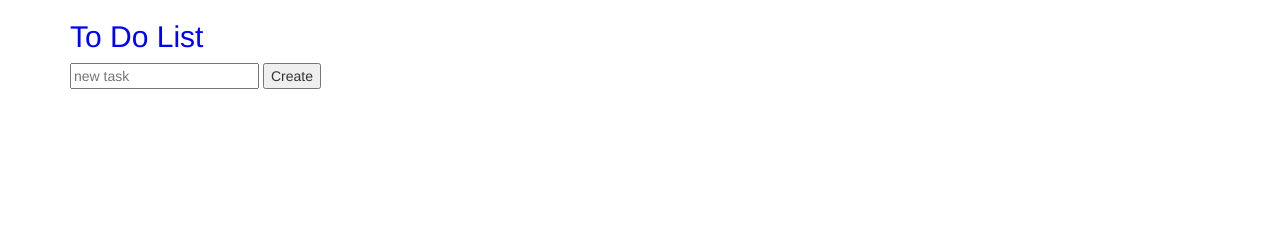
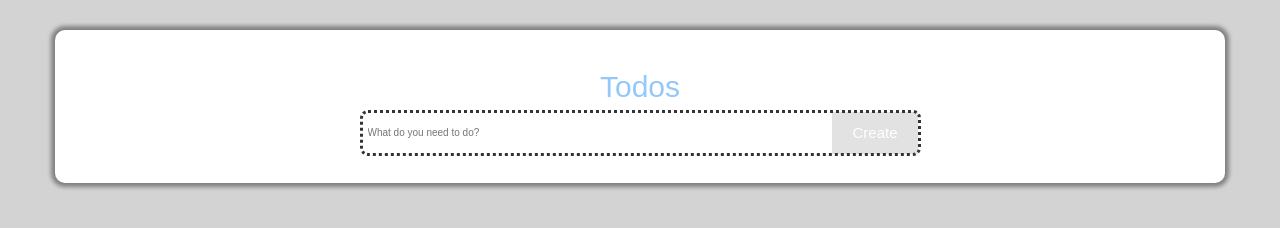
Before and after one commit to CSukalski/fluffy-goggles, a plain HTML site: page index.html in a window 1280 px wide. Drawn offline with nearby package versions, Linux system fonts and the light colour scheme; no server answers.

Commit message:
styling and last code edits-done

```diff
--- a/index.css
+++ b/index.css
@@ -1,7 +1,86 @@
 /*index.css*/
-h2 {
-  color: blue;
-}
+
 .delete {
   margin-right: 5px;
+  margin-left: 75px;
 }
+
+#title {
+  color: #94C7FA;
+}
+
+#create-task {
+  display:flex;
+  justify-content: space-around;
+  align-items:center;
+  height:40px;
+  border-radius:5px;
+  outline-style: dotted;
+}
+body {
+  background-color: lightgray;
+}
+main{
+  background-color: white;
+  width:50vw;
+  margin:30px auto;
+  padding:20px;
+  display:flex;
+  flex-direction:column;
+  justify-content: space-between;
+  font-family: sans-serif;
+  border-radius:10px;
+  box-shadow: 0px 0px 4px 4px gray;
+}
+#new-task-content{
+  border:none;
+  background-color: inherit;
+  flex-grow:2;
+  padding:5px;
+  font-size: 1rem;
+  width:70%;
+}
+
+#todo-list {
+  margin-top: 10px;
+  display:flex;
+  flex-direction: column;
+  overflow: hidden;
+}
+#todo-list row {
+  justify-content: space-between;
+  margin:10px 0px;
+  align-items: center;
+  transition: transform 0.5s ease-out;
+}
+button {
+    display: inline-block;
+    border: none;
+    padding: 1rem 2rem;
+    margin: 0;
+    text-decoration: none;
+    background: #E2E2E2;
+    color: #ffffff;
+    font-family: sans-serif;
+    font-size: 1.5rem;
+    cursor: pointer;
+    text-align: center;
+    transition: background 250ms ease-in-out,
+                transform 150ms ease;
+    -webkit-appearance: none;
+    -moz-appearance: none;
+}
+
+button:hover,
+button:focus {
+    background: #EEEFEF;
+}
+
+button:focus {
+    outline: 1px solid #fff;
+    outline-offset: -4px;
+}
+
+button:active {
+    transform: scale(0.99);
+}
--- a/index.html
+++ b/index.html
@@ -11,18 +11,22 @@
     <script src="index.js"></script>
   </head>
   <body>
-    <div class="container">
+    <main class="container">
       <div class="row">
         <div class="col-xs-12">
-          <h2>To Do List</h2>
-          <div id="todo-list">
+          <h2 id="title" class="text-center">Todos</h2>
+          <div class="row">
+            <div class='col-xs-12 col-sm-10 col-sm-offset-1 col-md-8 col-md-offset-2 col-lg-6 col-lg-offset-3'>
+              <form id="create-task">
+                <input id="new-task-content" type="text" placeholder="What do you need to do?" required/>
+                <button>Create</button>
+              </form>
+              <div id="todo-list">
+              </div>
+            </div>
           </div>
-          <form id="create-task">
-            <input id="new-task-content" type="text" placeholder="new task" required/>
-            <button>Create</button>
-          </form>
         </div>
       </div>
-    </div>
+    </main>
   </body>
 </html>
--- a/index.js
+++ b/index.js
@@ -1,5 +1,6 @@
 // index.js
 $(document).ready(function(){
+
   var getAndDisplayAllTasks = function () {
     $.ajax({
       type: 'GET',
```
